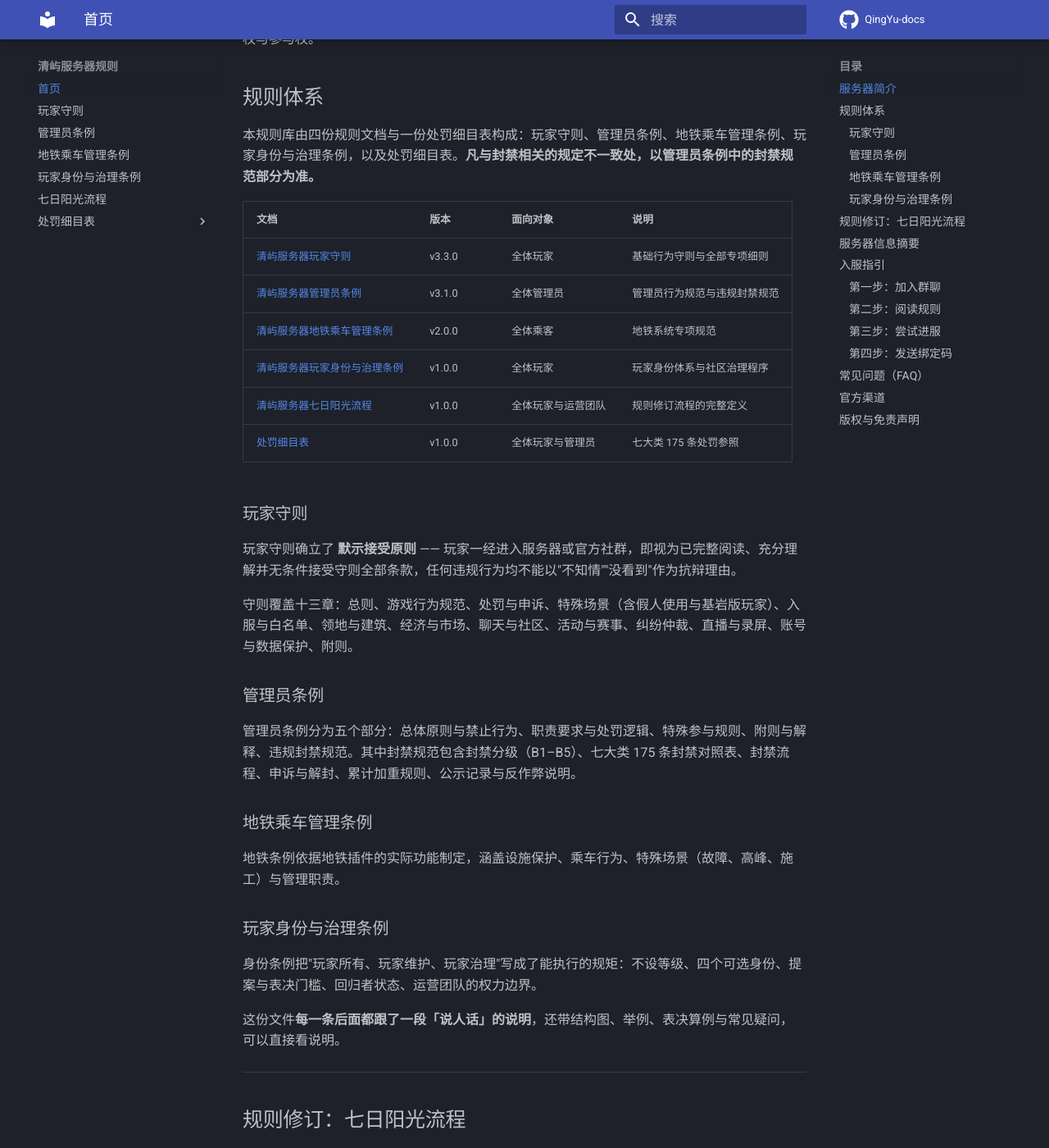
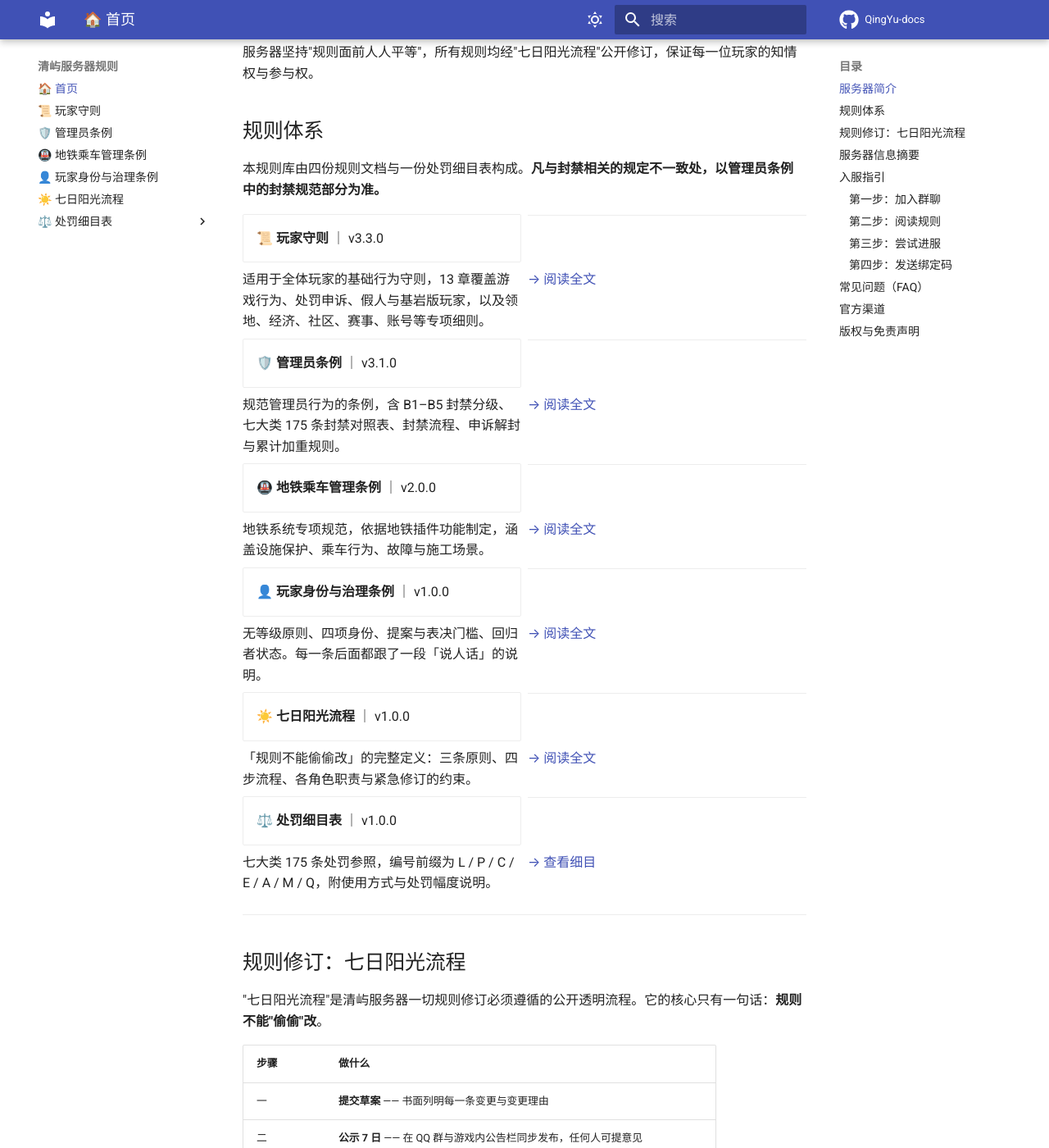
Before and after one commit to MCQingYu-Team/QingYu-docs, an MkDocs documentation site: the page built from 规则/index.md, in a window 1280 px wide and 1400 px high, scrolled down 447 px. Shown: the whole window at 82% size. Built offline with MkDocs 1.6.1 and Material for MkDocs 9.7.7, drawn with Linux system fonts in a browser that asks for light colours; comment, search, counter and statistics services are not loaded; some of the changed text lies outside the part shown.

```diff
--- a/mkdocs.yml
+++ b/mkdocs.yml
@@ -10,11 +10,23 @@ theme:
   name: material
   language: zh
   palette:
-    scheme: slate
-    primary: indigo
-    accent: cyan
+    - media: "(prefers-color-scheme: light)"
+      scheme: default
+      primary: indigo
+      accent: cyan
+      toggle:
+        icon: material/weather-sunny
+        name: 当前为亮色模式，点击切换到暗色
+    - media: "(prefers-color-scheme: dark)"
+      scheme: slate
+      primary: indigo
+      accent: cyan
+      toggle:
+        icon: material/weather-night
+        name: 当前为暗色模式，点击切换到亮色
   features:
     - navigation.instant
+    - navigation.instant.progress
     - navigation.tracking
     - navigation.top
     - navigation.footer
@@ -22,6 +34,7 @@ theme:
     - search.highlight
     - toc.follow
     - content.code.copy
+    - content.tooltips
   icon:
     repo: fontawesome/brands/github
 
@@ -33,6 +46,8 @@ plugins:
 
 markdown_extensions:
   - admonition
+  - attr_list
+  - md_in_html
   - pymdownx.details
   - pymdownx.superfences:
       custom_fences:
@@ -47,14 +62,14 @@ extra_javascript:
   - https://unpkg.com/mermaid@10.9.1/dist/mermaid.min.js
 
 nav:
-  - 首页: index.md
-  - 玩家守则: 清屿服务器玩家守则.md
-  - 管理员条例: 清屿服务器管理员条例.md
-  - 地铁乘车管理条例: 清屿服务器地铁乘车管理条例.md
-  - 玩家身份与治理条例: 清屿服务器玩家身份与治理条例.md
-  - 七日阳光流程: 清屿服务器七日阳光流程.md
-  - 处罚细目表:
-      - 处罚细目表: 处罚细目表.md
+  - "🏠 首页": index.md
+  - "📜 玩家守则": 清屿服务器玩家守则.md
+  - "🛡️ 管理员条例": 清屿服务器管理员条例.md
+  - "🚇 地铁乘车管理条例": 清屿服务器地铁乘车管理条例.md
+  - "👤 玩家身份与治理条例": 清屿服务器玩家身份与治理条例.md
+  - "☀️ 七日阳光流程": 清屿服务器七日阳光流程.md
+  - "⚖️ 处罚细目表":
+      - "总览与使用方式": 处罚细目表.md
       - 语言类（L）: 处罚细目/01-语言类.md
       - 破坏类（P）: 处罚细目/02-破坏类.md
       - 作弊类（C）: 处罚细目/03-作弊类.md
@@ -69,3 +84,5 @@ extra:
     - icon: fontawesome/solid/comment
       link: https://qm.qq.com/q/KvtrTgdMw8
       name: 官方 QQ 群
+
+copyright: '© 清屿运营团队 ｜ 规则文档站由 GitHub Pages 自动部署 ｜ 修订须遵循「七日阳光流程」'
--- a/规则/index.md
+++ b/规则/index.md
@@ -1,6 +1,13 @@
 # 清屿服务器规则
 
-欢迎来到 **清屿服务器**（Minecraft / Paper）官方规则文档站。本站收录服务器的全部官方规则、处罚细目、入服指引与服务器信息，供玩家与管理员随时查阅。
+**生存 · 红石 · 建筑 · 地铁 · 赛事** —— 一个由玩家共建、长期运营的 Minecraft 社区服务器。本站收录全部官方规则、处罚细目、入服指引与服务器信息。
+
+[服务器简介](#服务器简介){ .qy-chip }
+[规则体系](#规则体系){ .qy-chip }
+[七日阳光流程](#规则修订七日阳光流程){ .qy-chip }
+[服务器信息](#服务器信息摘要){ .qy-chip }
+[入服指引](#入服指引){ .qy-chip }
+[常见问题](#常见问题faq){ .qy-chip }
 
 > 服务器 QQ 群：**1102137231** ｜ 官网：[www.aqcraft.cn](https://www.aqcraft.cn) ｜ 主服地址：`202.189.10.108:20577`
 
@@ -14,36 +21,59 @@
 
 ## 规则体系
 
-本规则库由四份规则文档与一份处罚细目表构成：玩家守则、管理员条例、地铁乘车管理条例、玩家身份与治理条例，以及处罚细目表。**凡与封禁相关的规定不一致处，以管理员条例中的封禁规范部分为准。**
+本规则库由四份规则文档与一份处罚细目表构成。**凡与封禁相关的规定不一致处，以管理员条例中的封禁规范部分为准。**
 
-| 文档 | 版本 | 面向对象 | 说明 |
-|------|------|---------|------|
-| [清屿服务器玩家守则](清屿服务器玩家守则.md) | v3.3.0 | 全体玩家 | 基础行为守则与全部专项细则 |
-| [清屿服务器管理员条例](清屿服务器管理员条例.md) | v3.1.0 | 全体管理员 | 管理员行为规范与违规封禁规范 |
-| [清屿服务器地铁乘车管理条例](清屿服务器地铁乘车管理条例.md) | v2.0.0 | 全体乘客 | 地铁系统专项规范 |
-| [清屿服务器玩家身份与治理条例](清屿服务器玩家身份与治理条例.md) | v1.0.0 | 全体玩家 | 玩家身份体系与社区治理程序 |
-| [清屿服务器七日阳光流程](清屿服务器七日阳光流程.md) | v1.0.0 | 全体玩家与运营团队 | 规则修订流程的完整定义 |
-| [处罚细目表](处罚细目表.md) | v1.0.0 | 全体玩家与管理员 | 七大类 175 条处罚参照 |
+<div class="grid cards" markdown>
 
-### 玩家守则
+- **📜 玩家守则** ｜ v3.3.0
 
-玩家守则确立了 **默示接受原则** —— 玩家一经进入服务器或官方社群，即视为已完整阅读、充分理解并无条件接受守则全部条款，任何违规行为均不能以"不知情""没看到"作为抗辩理由。
+  ---
 
-守则覆盖十三章：总则、游戏行为规范、处罚与申诉、特殊场景（含假人使用与基岩版玩家）、入服与白名单、领地与建筑、经济与市场、聊天与社区、活动与赛事、纠纷仲裁、直播与录屏、账号与数据保护、附则。
+  适用于全体玩家的基础行为守则，13 章覆盖游戏行为、处罚申诉、假人与基岩版玩家，以及领地、经济、社区、赛事、账号等专项细则。
 
-### 管理员条例
+  [→ 阅读全文](清屿服务器玩家守则.md)
 
-管理员条例分为五个部分：总体原则与禁止行为、职责要求与处罚逻辑、特殊参与规则、附则与解释、违规封禁规范。其中封禁规范包含封禁分级（B1–B5）、七大类 175 条封禁对照表、封禁流程、申诉与解封、累计加重规则、公示记录与反作弊说明。
+- **🛡️ 管理员条例** ｜ v3.1.0
 
-### 地铁乘车管理条例
+  ---
 
-地铁条例依据地铁插件的实际功能制定，涵盖设施保护、乘车行为、特殊场景（故障、高峰、施工）与管理职责。
+  规范管理员行为的条例，含 B1–B5 封禁分级、七大类 175 条封禁对照表、封禁流程、申诉解封与累计加重规则。
 
-### 玩家身份与治理条例
+  [→ 阅读全文](清屿服务器管理员条例.md)
 
-身份条例把"玩家所有、玩家维护、玩家治理"写成了能执行的规矩：不设等级、四个可选身份、提案与表决门槛、回归者状态、运营团队的权力边界。
+- **🚇 地铁乘车管理条例** ｜ v2.0.0
 
-这份文件**每一条后面都跟了一段「说人话」的说明**，还带结构图、举例、表决算例与常见疑问，可以直接看说明。
+  ---
+
+  地铁系统专项规范，依据地铁插件功能制定，涵盖设施保护、乘车行为、故障与施工场景。
+
+  [→ 阅读全文](清屿服务器地铁乘车管理条例.md)
+
+- **👤 玩家身份与治理条例** ｜ v1.0.0
+
+  ---
+
+  无等级原则、四项身份、提案与表决门槛、回归者状态。每一条后面都跟了一段「说人话」的说明。
+
+  [→ 阅读全文](清屿服务器玩家身份与治理条例.md)
+
+- **☀️ 七日阳光流程** ｜ v1.0.0
+
+  ---
+
+  「规则不能偷偷改」的完整定义：三条原则、四步流程、各角色职责与紧急修订的约束。
+
+  [→ 阅读全文](清屿服务器七日阳光流程.md)
+
+- **⚖️ 处罚细目表** ｜ v1.0.0
+
+  ---
+
+  七大类 175 条处罚参照，编号前缀为 L / P / C / E / A / M / Q，附使用方式与处罚幅度说明。
+
+  [→ 查看细目](处罚细目表.md)
+
+</div>
 
 ---
 
```
Also changed, not shown: CHANGELOG.md (+1 -0 lines), 规则/404.md (added, +25 -0 lines), 1 other file.
